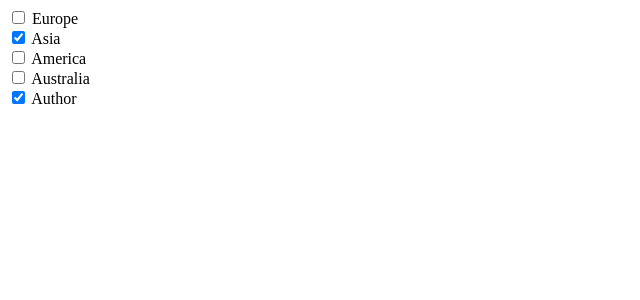
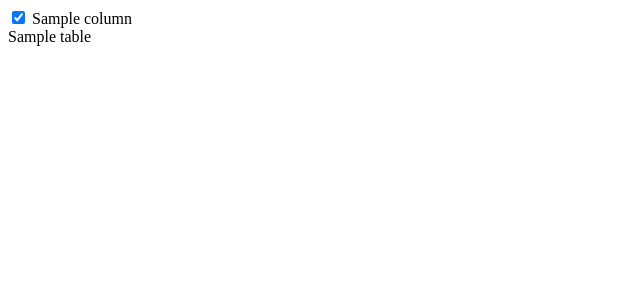
Before and after one commit to m-messiah/distribution, a Python web app: template templates/web.html in a window 1280 px wide. Shown: the top 300 px of the page, without its empty margins (0-640 px from the left). Run offline with Jinja, Linux system fonts and the light colour scheme; the template is opened without the code that fills it: most values are stand-ins (such as "Sample title", 1, 10 or a date in 2020).

Commit message:
universal templates (fix #6)

```diff
--- a/requirements.txt
+++ b/requirements.txt
@@ -1,2 +1,3 @@
+jinja2
 pyparsing
 dnspython
--- a/templates/NIC.html
+++ b/templates/NIC.html
@@ -17,3 +17,5 @@
         else {$(".hide").filter(':contains("0")').parent().hide()}
     });
 </script>
+
+{{ table }}
--- a/templates/web.html
+++ b/templates/web.html
@@ -1,58 +1,33 @@
 <div class="row checkboxes">
-    <div class="col s6 m2 offset-m1">
-        <input type="checkbox" id="ch-europe" />
-        <label for="ch-europe">Europe</label>
+    {% for column in columns %}
+    <div class="col s6 m1 {% if loop.first %}offset-m2{% endif %}">
+        <input type="checkbox" id="ch-{{ column }}" {% if loop.first or loop.last %}checked="true"{% endif %} />
+        <label for="ch-{{ column }}">{{ column | capitalize}}</label>
     </div>
-    <div class="col s6 m2">
-        <input type="checkbox" id="ch-asia" checked="true" />
-        <label for="ch-asia">Asia</label>
-    </div>
-    <div class="col s6 m2">
-        <input type="checkbox" id="ch-america" />
-        <label for="ch-america">America</label>
-    </div>
-    <div class="col s6 m2">
-        <input type="checkbox" id="ch-australia" />
-        <label for="ch-australia">Australia</label>
-    </div>
-    <div class="col s6 m2">
-        <input type="checkbox" id="ch-author" checked="true" />
-        <label for="ch-author">Author</label>
-    </div>
+    {% endfor %}
 </div>
 <script>
-    $('#ch-europe').on("click", function() {
-        if ($(this).prop("checked")) {$('th:nth-child(2)').show(); $('td:nth-child(2)').show();$('tr.zone0').show();}
-        else { $('th:nth-child(2)').hide();$('td:nth-child(2)').hide();$('tr.zone0').hide();}
-    });
-    $('#ch-asia').on("click", function() {
+{% for column in columns %}
+    $('#ch-{{ column }}').on("click", function() {
         if ($(this).prop("checked")) {
-            $('th:nth-child(3)').show(); $('td:nth-child(3)').show();
-            $('th:nth-child(5)').show(); $('td:nth-child(5)').show();
-            $('tr.zone1').show(); $('tr.zone3').show();
-        }
-        else {
-            $('th:nth-child(3)').hide();$('td:nth-child(3)').hide();
-            $('th:nth-child(5)').hide();$('td:nth-child(5)').hide();
-            $('tr.zone1').hide(); $('tr.zone3').hide();
+            $('th:nth-child({{ loop.index0 + 2 }})').show();
+            $('td:nth-child({{ loop.index0 + 2 }})').show();
+            $('tr.zone{{ loop.index0 }}').show();
+        } else {
+            $('th:nth-child({{ loop.index0 + 2 }})').hide();
+            $('td:nth-child({{ loop.index0 + 2 }})').hide();
+            $('tr.zone{{ loop.index0 }}').hide();
         }
     });
-    $('#ch-america').on("click", function() {
-        if ($(this).prop("checked")) {$('th:nth-child(4)').show(); $('td:nth-child(4)').show();$('tr.zone2').show();}
-        else { $('th:nth-child(4)').hide();$('td:nth-child(4)').hide();$('tr.zone2').hide();}
-    });
-    $('#ch-australia').on("click", function() {
-        if ($(this).prop("checked")) {$('th:nth-child(6)').show(); $('td:nth-child(6)').show(); $('tr.zone4').show();}
-        else { $('th:nth-child(6)').hide();$('td:nth-child(6)').hide();$('tr.zone4').hide();}
-    });
-    $('#ch-author').on("click", function() {
-        if ($(this).prop("checked")) {$('th:nth-child(7)').show(); $('td:nth-child(7)').show();}
-        else { $('th:nth-child(7)').hide();$('td:nth-child(7)').hide();}
-    });
+{% endfor %}
     $(document).ready(function(){
-        $('th:nth-child(2)').hide();$('td:nth-child(2)').hide();
-        $('th:nth-child(4)').hide();$('td:nth-child(4)').hide();
-        $('th:nth-child(6)').hide();$('td:nth-child(6)').hide();
-        $('tr.zone0').hide(); $('tr.zone2').hide(); $('tr.zone4').hide();
+        {% for column in columns %}
+            {% if not (loop.first or loop.last) %}
+                $('th:nth-child({{ loop.index0 + 2 }})').hide();
+                $('td:nth-child({{ loop.index0 + 2 }})').hide();
+                $('tr.zone{{ loop.index0 }}').hide();
+            {% endif %}
+        {% endfor %}
     });
 </script>
+{{ table }}
```
Also changed, not shown: distributor.py (+22 -11 lines), templates/index.html (renamed from index.html, +9 -9 lines), 2 other files.
